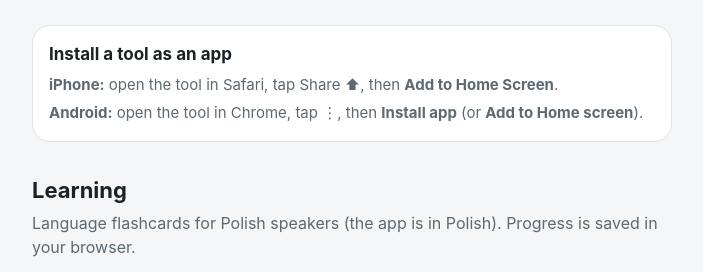
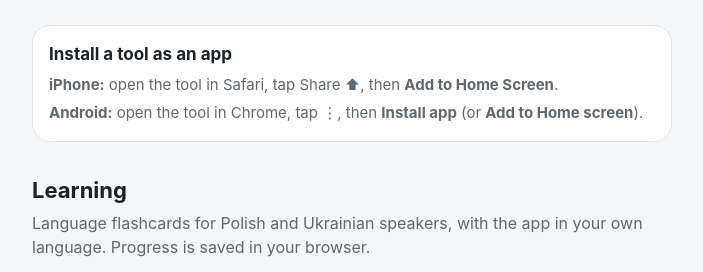
Before and after one commit to Bochen28/bochen28.github.io, a plain HTML site: page index.html in a window 1280 px wide. Shown: the part 382-654 px from the top of the page, without its empty margins (288-991 px from the left). Drawn offline with Linux system fonts and the light colour scheme.

Commit message:
Say the flashcards serve Ukrainian speakers too
Co-Authored-By: Claude Opus 5.5 <noreply@anthropic.com>

```diff
--- a/index.html
+++ b/index.html
@@ -92,7 +92,7 @@
     </section>
 
     <h2 class="section">Learning</h2>
-    <p class="lead">Language flashcards for Polish speakers (the app is in Polish). Progress is saved in your browser.</p>
+    <p class="lead">Language flashcards for Polish and Ukrainian speakers, with the app in your own language. Progress is saved in your browser.</p>
 
     <a class="tool" href="/flashcards/">
       <img src="/flashcards/icons/icon.svg" alt="">
```
